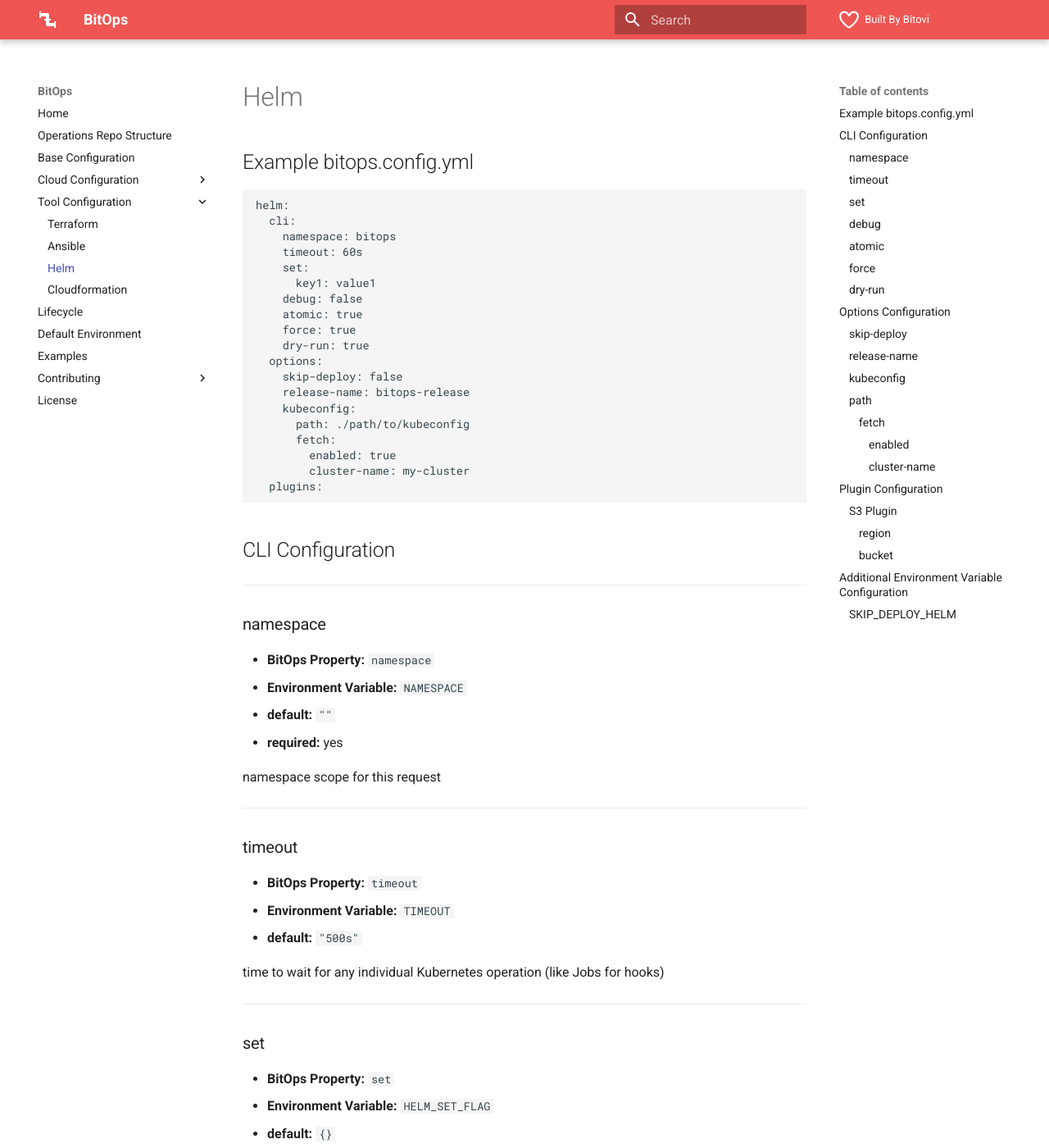
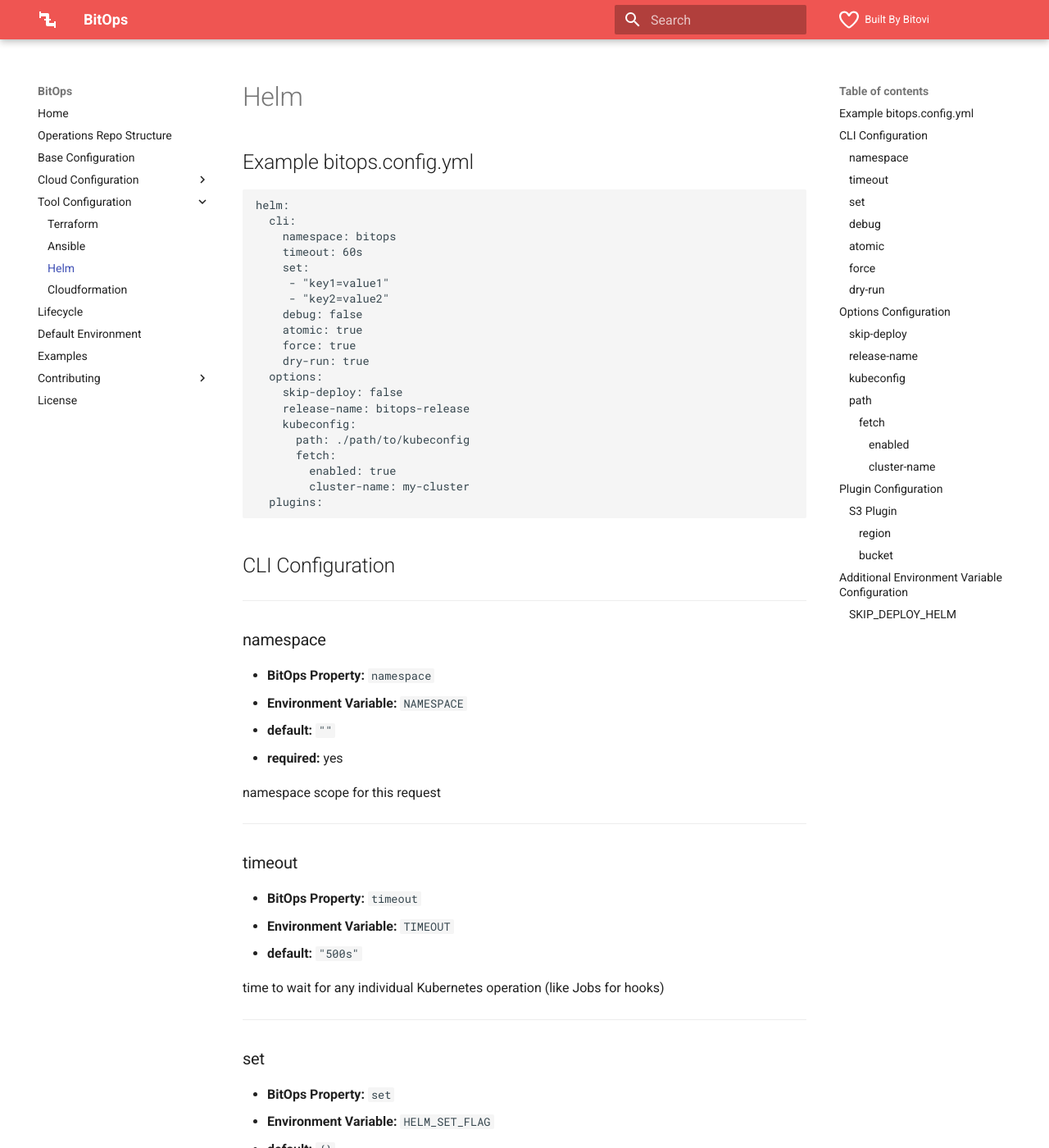
Before and after one commit to bitovi/bitops, an MkDocs documentation site: the page built from docs/tool-configuration/configuration-helm.md, in a window 1280 px wide and 1400 px high. Shown: the whole window at 82% size. Built offline with MkDocs 1.6.1 and Material for MkDocs 9.7.7, drawn with Linux system fonts in a browser that asks for light colours; some of the changed text lies outside the part shown.

Commit message:
update helm config docs

```diff
--- a/docs/tool-configuration/configuration-helm.md
+++ b/docs/tool-configuration/configuration-helm.md
@@ -7,7 +7,8 @@
     namespace: bitops
     timeout: 60s
     set:
-      key1: value1
+     - "key1=value1"
+     - "key2=value2"
     debug: false
     atomic: true
     force: true
```
Also changed, not shown: other parts of docs/tool-configuration/configuration-helm.md (+1 -1 lines).
